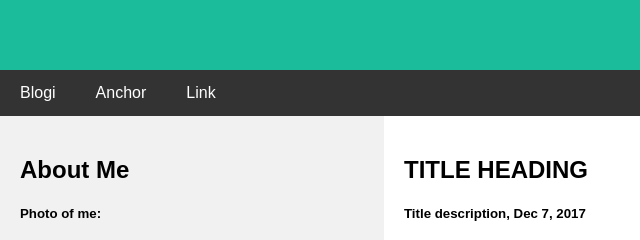
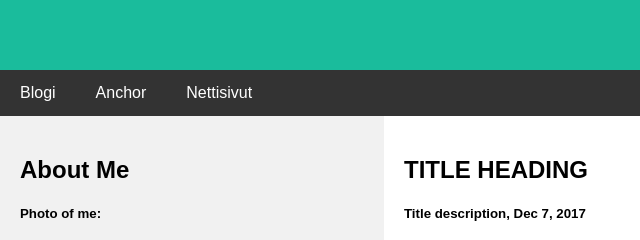
Before and after one commit to Minna-coder/Portfolio, a plain HTML site: page index.html in a window 1280 px wide. Shown: the part 223-463 px from the top of the page, 0-640 px from the left. Drawn offline with Linux system fonts and the light colour scheme.

Commit message:
nettisivut lisätty ok

```diff
--- a/index.html
+++ b/index.html
@@ -120,7 +120,7 @@ body {
 <div class="navbar">
   <a href="https://minmatchmmxxi.blogspot.com/">Blogi</a>
   <a href="https://anchor.fm/dashboard">Anchor</a>
-  <a href="#">Link</a>
+  <a href="file:///C:/Users/Olavi/Desktop/12lopullinen/index.html">Nettisivut</a>
   <a href="#" class="right">Link</a>
 </div>
 
```
